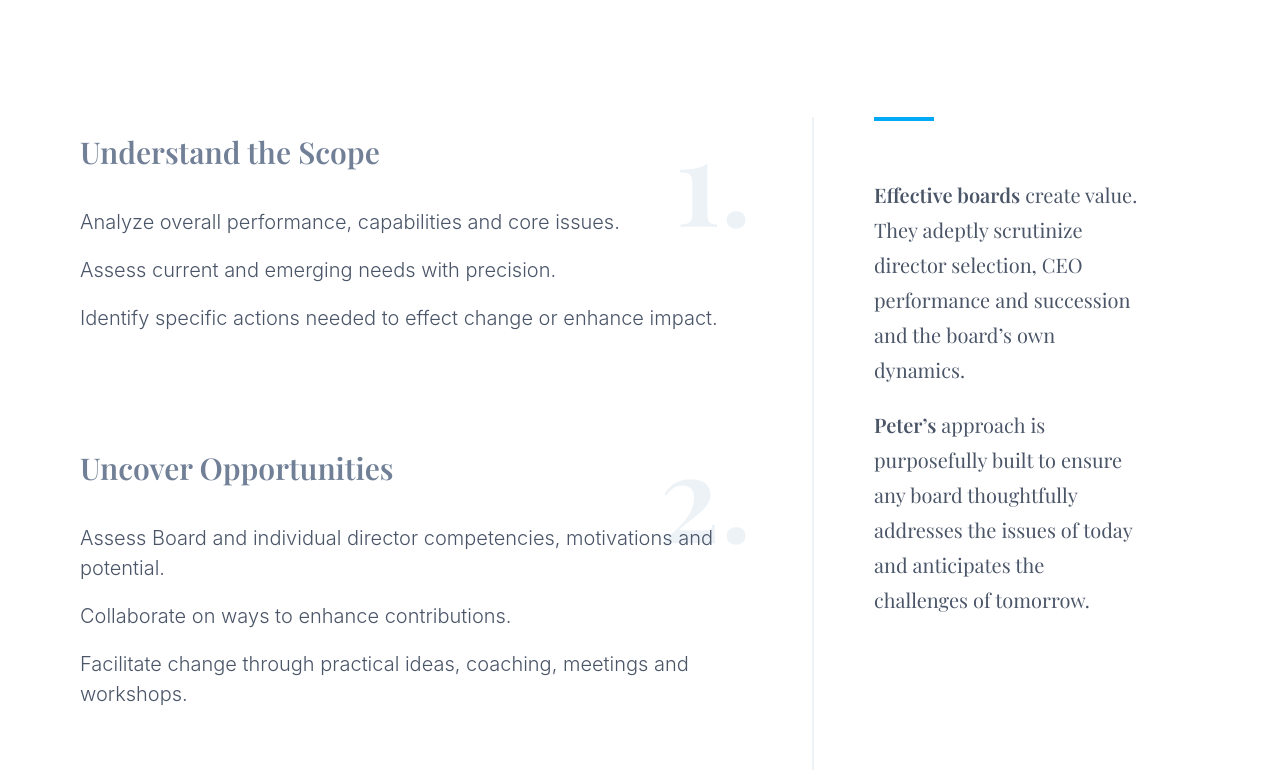
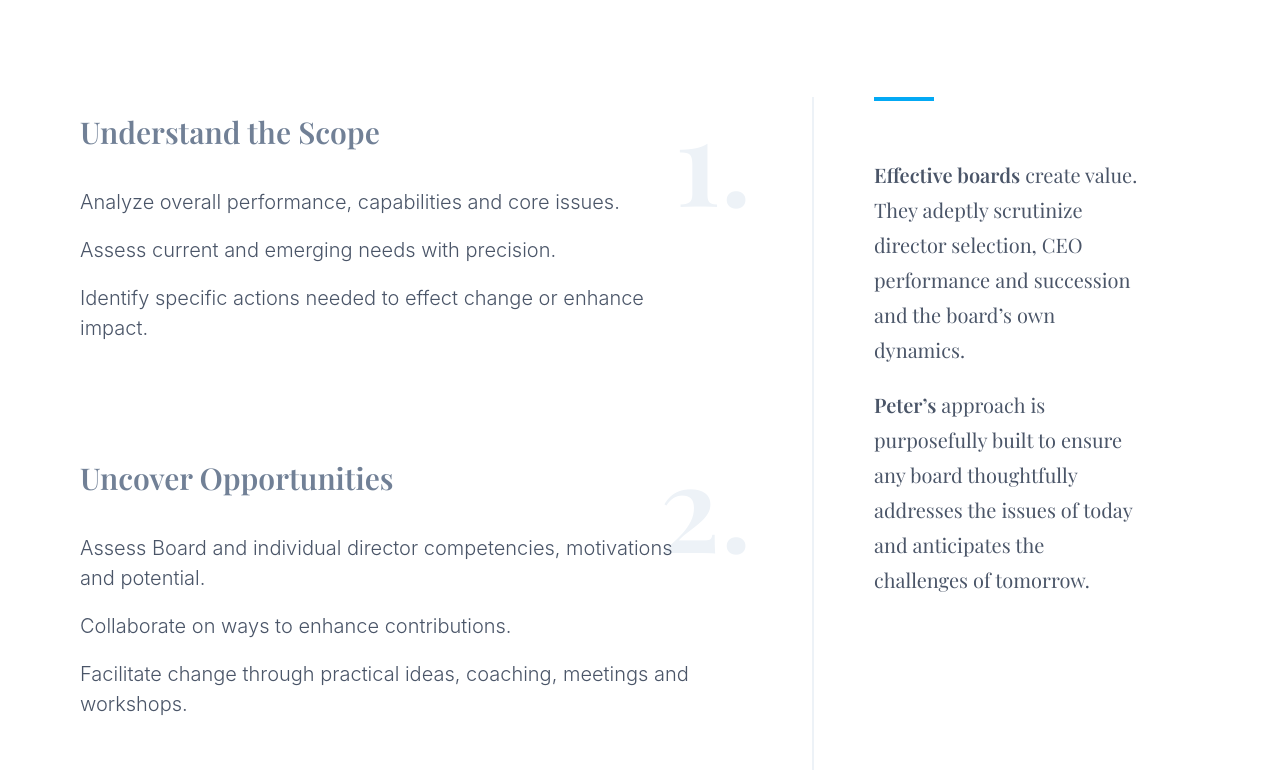
Before and after one commit to meridien-fi/meridien, a Next.js app: page / in a window 1280 px wide. Shown: the part 1810-2580 px from the top of the page. Built offline with nearby package versions, Linux system fonts and the light colour scheme; a web font is replaced by a local one.

Commit message:
board tweaks

```diff
--- a/components/boards.js
+++ b/components/boards.js
@@ -136,10 +136,11 @@ const Title = styled.h2`
 `
 
 const SubTitle = styled.div`
-  margin-bottom: 6rem;
+  margin-bottom: 2rem;
   font-size: 2.4rem;
 
   @media (min-width: ${(props) => props.theme.screen.md}) {
+    margin-bottom: 4rem;
     font-size: 3rem;
   }
 `
@@ -194,7 +195,7 @@ const Process = styled.div`
 
 const ProcessItem = styled.div`
   position: relative;
-  padding: 2rem 0 4rem 0;
+  padding: 2rem 4rem 4rem 0;
 
   &:before {
     position: absolute;
@@ -224,7 +225,7 @@ const ProcessItem = styled.div`
   }
 
   @media (min-width: ${(props) => props.theme.screen.lg}) {
-    padding: 2rem 0 10rem 0;
+    padding: 2rem 4rem 10rem 0;
   }
 `
 
@@ -259,7 +260,7 @@ const ProcessItemPoint = styled.li`
 
 const ProcessSummary = styled.div`
   position: relative;
-  padding: 4rem 0;
+  padding: 0 0 4rem;
   font-size: 2rem;
   line-height: 1.75;
   font-family: var(--serif);
```
